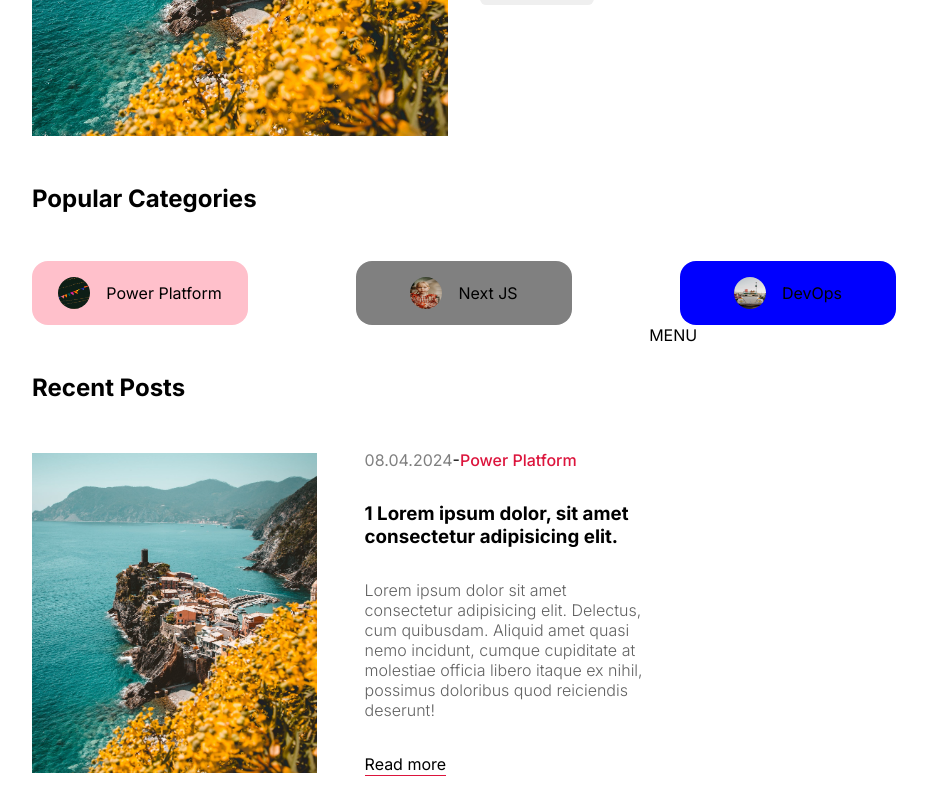
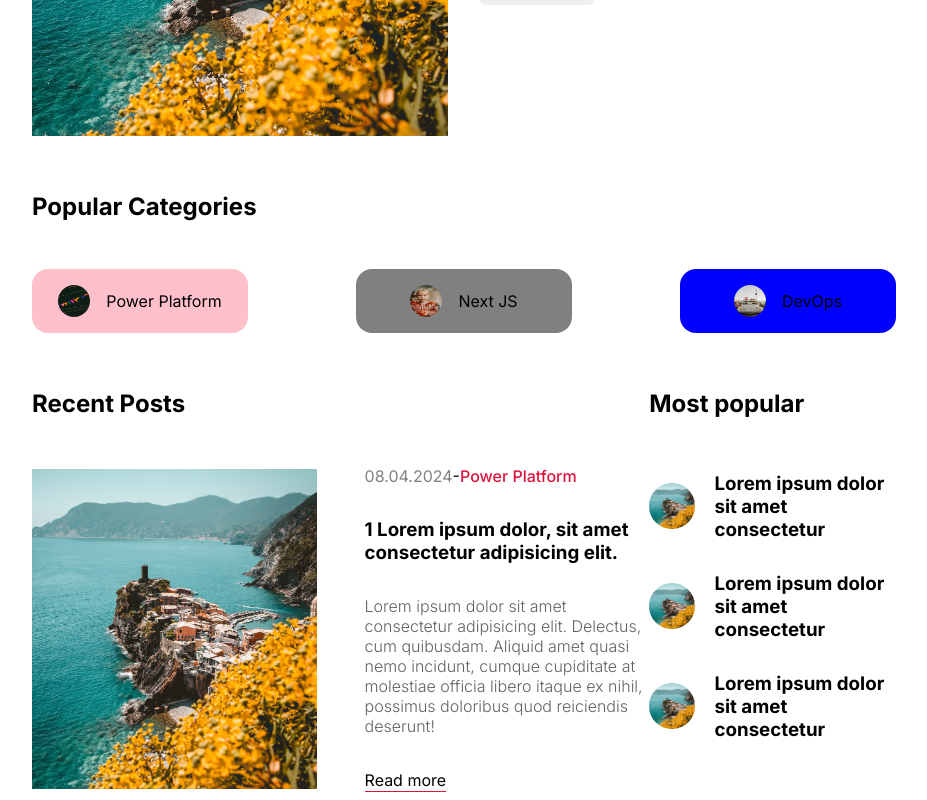
Before and after one commit to dudelis/next-js-blog, a Next.js app: page / in a window 1280 px wide. Shown: the part 640-1440 px from the top of the page, without its empty margins (176-1103 px from the left). Built offline with nearby package versions, Linux system fonts and the light colour scheme.

Commit message:
adds some basic Menu items

```diff
--- a/src/app/page.tsx
+++ b/src/app/page.tsx
@@ -5,11 +5,13 @@ import Image from "next/image";
 import Link from "next/link";
 import styles from './homepage.module.css';
 import CardList from "@/components/CardList/CardList";
+import { Spacer } from "@/components/Spacer/Spacer";
 
 export default function Home() {
   return <div>
     <Featured />
     <CategoryList />
+    <Spacer />
     <div className={styles.container}>
       <CardList />
       <Menu />
--- a/src/components/CardList/cardlist.module.css
+++ b/src/components/CardList/cardlist.module.css
@@ -3,7 +3,7 @@
 }
 
 .title {
-  margin: 3rem 0;
+  margin-bottom: 3rem;
 }
 
 .posts {
--- a/src/components/CategoryList/CategoryList.tsx
+++ b/src/components/CategoryList/CategoryList.tsx
@@ -2,6 +2,7 @@ import * as React from 'react';
 import styles from './categorylist.module.css'
 import Link from 'next/link';
 import Image from 'next/image';
+import { Spacer } from '../Spacer/Spacer';
 
 export type TCategory = {
   name: string,
@@ -32,6 +33,7 @@ const categories: TCategory[] = [
 export default function CategoryList(props: TCategoryListProps) {
   return (
     <div className={styles.container}>
+      <Spacer/>
       <h2 className={styles.title}>Popular Categories</h2>
       <div className={styles.categories}>
         {categories.map((item, index) => (
--- a/src/components/CategoryList/categorylist.module.css
+++ b/src/components/CategoryList/categorylist.module.css
@@ -2,7 +2,7 @@
 }
 
 .title {
-  margin: 3rem 0;
+  margin-bottom: 3rem;
 }
 
 .categories {
--- a/src/components/Menu/Menu.tsx
+++ b/src/components/Menu/Menu.tsx
@@ -1,14 +1,58 @@
 import * as React from 'react';
 import styles from './menu.module.css';
-
+import formatDate from '@/utility/date';
+import Link from 'next/link';
+import Image from 'next/image';
 
 export interface IMenuProps {
 }
 
+export type TMenuItem = {
+  category: string;
+  title: string;
+  publishedDate: string;
+  link: string;
+}
+
+const items: TMenuItem[] = [
+  {
+    category: "Power Platform",
+    title: "Lorem ipsum dolor sit amet consectetur adipisicing elit.",
+    publishedDate: formatDate(new Date()),
+    link: "powerplatform"
+  },
+  {
+    category: "DevOps",
+    title: "Lorem ipsum dolor sit amet consectetur adipisicing elit.",
+    publishedDate: formatDate(new Date()),
+    link: "devops"
+  },
+  {
+    category: "Next JS",
+    title: "Lorem ipsum dolor sit amet consectetur adipisicing elit.",
+    publishedDate: formatDate(new Date()),
+    link: "/nextjs"
+  }
+]
+
 export default function Menu (props: IMenuProps) {
   return (
     <div className={styles.container}>
-      MENU
+      <h2 className={styles.title}>Most popular</h2>
+      <div className={styles.items}>
+        {items.map((item, index)=> (
+          <Link href={item.link} key={index} className={styles.item}>
+            <div className={styles.imageContainer}>
+              <Image src="/p1.jpeg" alt="" fill className={styles.image}/>
+            </div>
+            <div className={styles.textContainer}>
+              <span></span>
+              <h3>Lorem ipsum dolor sit amet consectetur</h3>
+            </div>
+          </Link>
+        ))}
+      </div>
+
     </div>
   );
 }
--- a/src/components/Menu/menu.module.css
+++ b/src/components/Menu/menu.module.css
@@ -1,3 +1,33 @@
 .container {
   flex: 2;
 }
+
+.title {
+  margin-bottom: 3rem;
+}
+
+.items {
+  display: flex;
+  flex-direction: column;
+  gap: 20px;
+}
+
+.item {
+  height: 5rem;
+  display: flex;
+  align-items: center;
+  gap: 20px;
+}
+
+.imageContainer {
+  position: relative;
+  flex: 1;
+  aspect-ratio: 1/1;
+}
+.image {
+  border-radius: 50%;
+}
+.textContainer {
+  position: relative;
+  flex: 4;
+}
--- /dev/null
+++ b/src/components/Spacer/Spacer.tsx
@@ -0,0 +1,7 @@
+import * as React from 'react';
+import styles from './spacer.module.css'
+
+export interface ISpacerProps {
+}
+
+export const Spacer = (props: ISpacerProps) => <div className={styles.spacer} aria-hidden="true" />
--- /dev/null
+++ b/src/components/Spacer/spacer.module.css
@@ -0,0 +1,29 @@
+.spacer {
+ padding-top: 4rem;
+}
+
+@media screen and (max-width: 1536px ) {
+  .spacer {
+    padding-top: 4rem;
+  }
+}
+@media screen and (max-width: 1280px ) {
+  .spacer {
+    padding-top: 3.5rem;
+  }
+}
+@media screen and (max-width: 1024px) {
+  .spacer {
+    padding-top: 3rem;
+  }
+}
+@media screen and (max-width: 768px) {
+  .spacer {
+    padding-top: 2.5rem;
+  }
+}
+@media screen and (max-width: 640px) {
+  .spacer {
+    padding-top: 2rem;
+  }
+}
```
